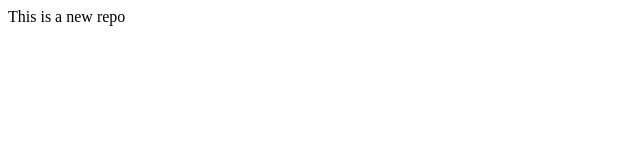
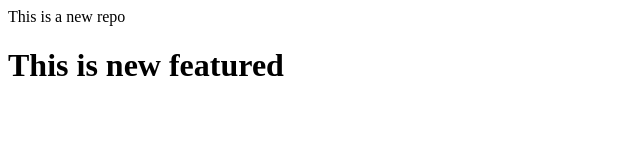
Before and after one commit to Tamim-codes/ahad, a plain HTML site: page index.html in a window 1280 px wide. Shown: the whole page, without its empty margins (0-640 px from the left). Drawn offline with Linux system fonts and the light colour scheme.

Commit message:
add new featured

```diff
--- a/index.html
+++ b/index.html
@@ -1 +1,2 @@
 <p>This is a new repo</p>
+<h1>This is new featured</h1>
```
